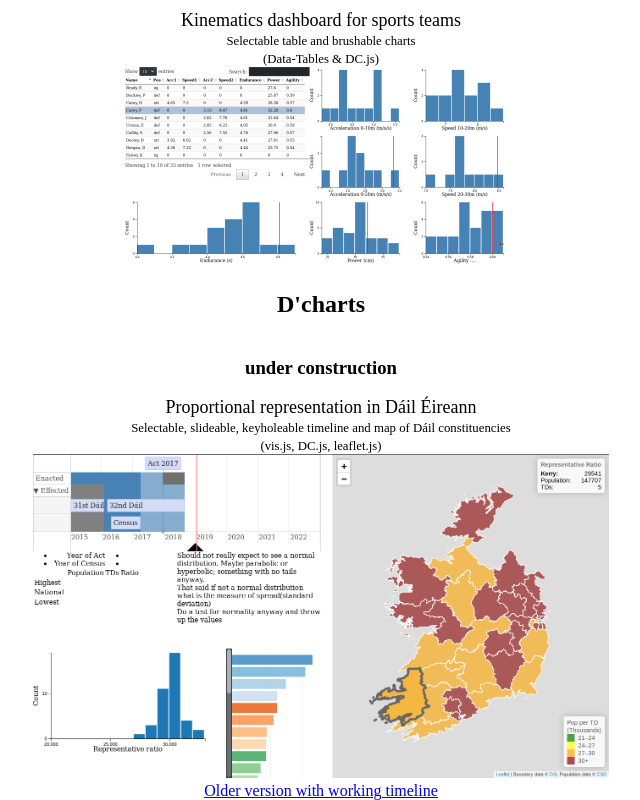
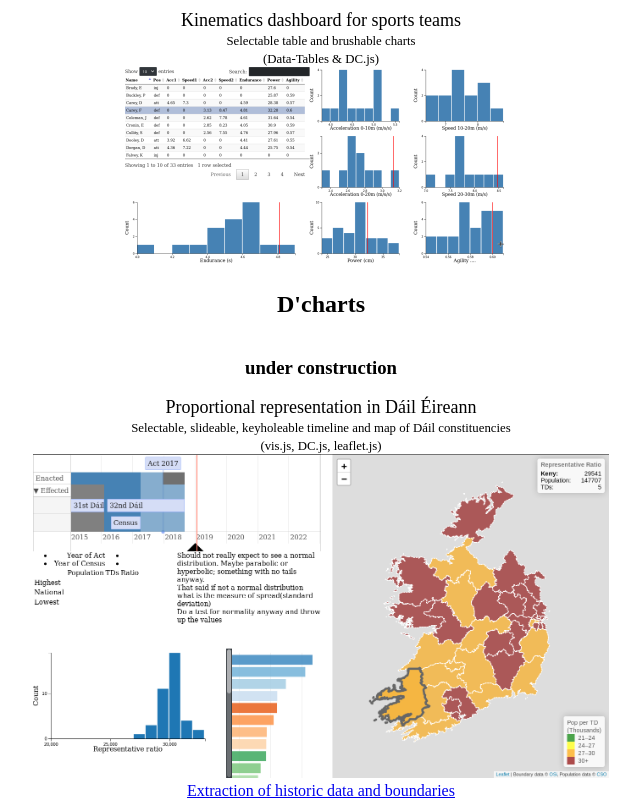
Before and after one commit to scriptsandstuff/scriptsandstuff.github.io, a website with bundled scripts: page index.html in a window 1280 px wide. Shown: the part 1255-2055 px from the top of the page, without its empty margins (319-959 px from the left). Built offline with nearby package versions, Linux system fonts and the light colour scheme.

Commit message:
update link

```diff
--- a/index.html
+++ b/index.html
@@ -88,7 +88,8 @@
 					href="https://scriptsandstuff.github.io/constituencies/">
 					<img id="img-rep-map" class="pf-item-image" src="media/rep-map-07.png">
 				</a>
-				<a href="https://scriptsandstuff.github.io/c/">Older version with working timeline</a>
+				<a href="https://scriptsandstuff.github.io/parsing/">Extraction of historic data and boundaries</a>
+				<!-- <a href="https://scriptsandstuff.github.io/c/">Older version with working timeline</a> -->
 			</div>
 
 		</div>
```
